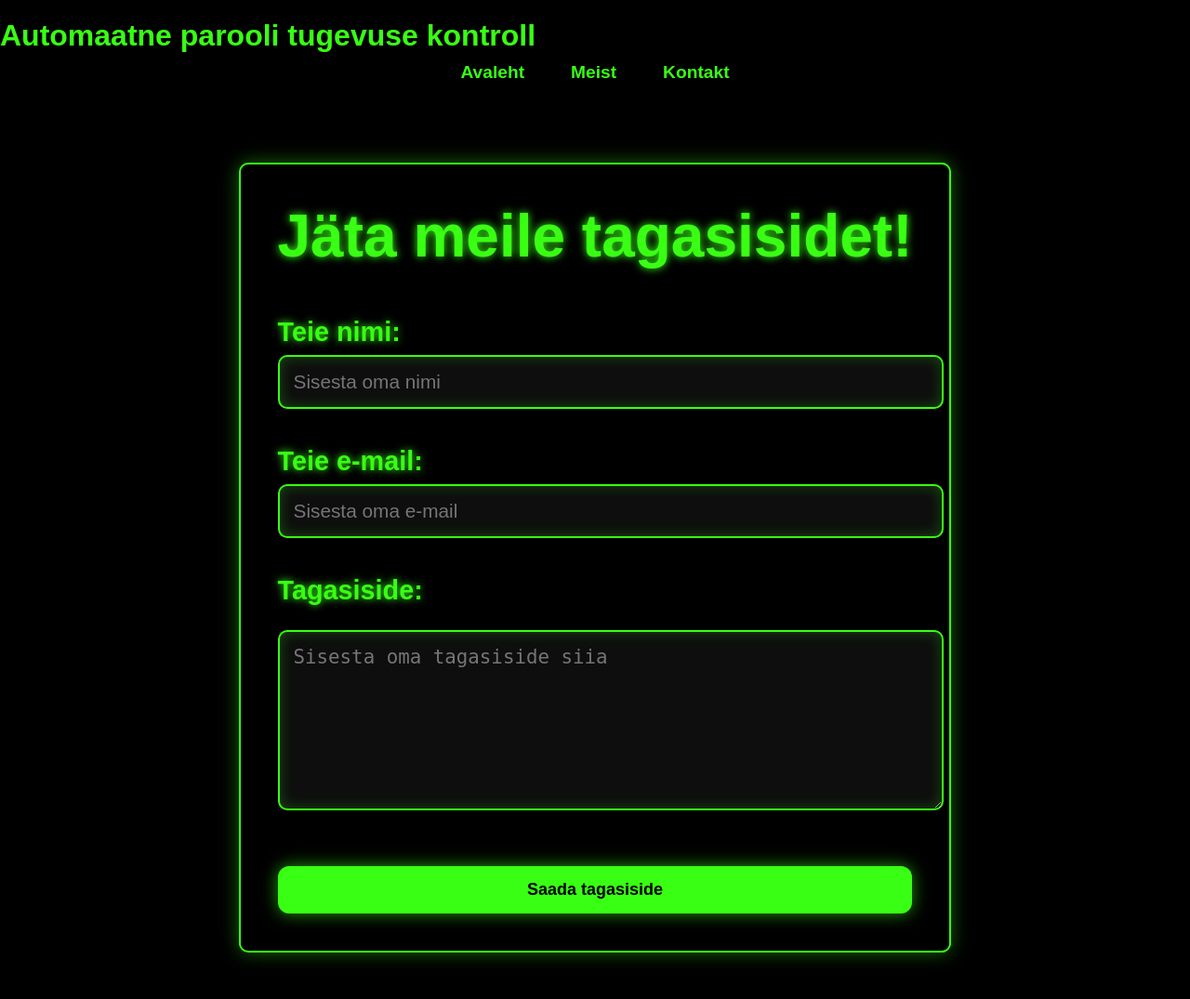
After one commit to MT999MT/Veebilehe_Projekt_keede, a Flask app: page /tagasiside in a window 1280 px wide. The commit adds this page. Shown: the whole page at 93% size. Run offline with Flask 3, Linux system fonts and the light colour scheme.

Commit message:
Lisatud funktsionaalne tagasiside vorm kasutajale, uuendatud lehe stiili.

```diff
--- a/app.py
+++ b/app.py
@@ -1,4 +1,4 @@
-from flask import Flask, render_template
+from flask import Flask, render_template, request, redirect, url_for
 
 app = Flask(__name__)
 
@@ -15,6 +15,22 @@ def about():
 def kontakt():
     return render_template('kontakt.html')
 
+# /// Tagasiside leht
+@app.route('/tagasiside', methods=['GET', 'POST'])
+def tagasiside():
+    if request.method == 'POST':
+        nimi = request.form['nimi']
+        email = request.form['email']
+        tagasiside = request.form['tagasiside']
+
+        # /// Tagasiside salvestamine faili või andmebaasi
+        with open('tagasiside.txt', 'a') as f:
+            f.write(f"Nimi:{nimi}\nEmail: {email}\ntagasiside {tagasiside}\n{'-'*20}\n")
+
+        return redirect(url_for('home')) # /// Pärast tagasiside saatmist suunatakse kasutaja tagasi kodulehele
+
+    return render_template('tagasiside.html')
+
 # /// Käivita rakendus
 if __name__ == '__main__':
     app.run(debug=True)
--- a/static/css/lehe_kujundus.css
+++ b/static/css/lehe_kujundus.css
@@ -16,13 +16,13 @@ header {
     background-color: black;
     color: #39FF14;
 }
-
+/* H1 (pealkiri) stiil */
 h1 {
     margin: 0;
     font-size: 2rem;
     color: #39FF14;
 }
-
+/* Navigeerimislingid */
 .nav-links {
     list-style: none;
     padding: 0;
@@ -36,7 +36,7 @@ h1 {
     display: inline-block;
     margin: 0 15px;
 }
-
+/* Lingid ise */
 .nav-links a {
     color: #39FF14;
     text-decoration: none;
@@ -44,84 +44,96 @@ h1 {
     font-size: 1.2rem;
     transition: color 0.3s ease; /* Sile transition hover efektile */
 }
-
+/* Hõljuv efekt lingile */
 .nav-links a:hover {
     text-decoration: underline;
     color: white;
 }
-
+/* Peamise sisu konteiner */
 .main-container {
     flex: 1;
     display: flex;
     justify-content: center;
     align-items: center;
-    color: #39FF14;
+    color: white;
 }
 
 /* Parooli sisestamise ala */
 .password-container {
     padding: 300px;
     border-radius: 10px;
-    background-color: black;
+    background-color: rgba(0, 0, 0, 0.95);
     box-shadow: 0 4px 10px;
     text-align: left;
     width: 50%;
 }
-
+/* Pealkiri parooli sisestamise alal */
 .password-container h2 {
     font-size: 2rem;
     font-weight: bold;
+    text-shadow: 0 0 20px #39FF14, 0 0 40px #39FF14;
 }
-
+/* Parooli sisestamise selgitav text */
 .password-container p {
     font-size: 1.2rem;
     font-weight: bold;
     margin-top: 10px;
+    text-shadow: 0 0 10px #39FF14;
 }
-
+/* Parooli sisestamise sisendala*/
 input[type="password"] {
     padding: 80px;
     width: 80%;
     margin-bottom: 50px;
     font-size: 20px;
     color: white;
-    background-color: #333;
-    border: 1px solid #39FF14;
+    background-color: rgba(0, 0, 0, 0.95);
+    box-shadow: 0 0 35px rgba(57, 255, 20, 0.5),
+                inset 0 0 30px rgba(57, 255, 20, 0.25);
+    border: 3px solid #39FF14;
     border-radius: 5px;
+    text-align: left;
+    transition: 0.3s;
 }
-
+/* Parooli sisestamise staatiline text ("Palun sisesta parool testimiseks.") */
 input[type="password"]::placeholder {
-    color: white;
+    color: pink;
+    text-shadow: 0 0 8px #39FF14;
     opacity: 1;
-    font-weight: bold;
 }
-
+/* Kontrolli parooli npu stiil */
 button {
-    padding: 12px 30px;
-    font-size: 22px;
+    padding: 14px 38px;
+    font-size: 1.5rem;
     font-weight: bold;
     cursor: pointer;
-    background-color: white;
+    background-color: #39FF14;
     color: black;
     border: 10px;
     border-radius: 10px;
     margin-top: 20px;
+    box-shadow: 0 0 25px rgba(57,255,28,0.6);
 }
-
+/* Hõljuv efekt nupule */
 button:hover {
-    background-color: gray;
-    color: white;
+    background-color: white;
+    color: black;
+    box-shadow: 0 0 40px white, 0 0 60px #39FF14;
+    transform: scale(1.05);
 }
-
+/* Paroolitugevuse mõõdiku konteiner */
 #strength-bar-container {
     position: relative;
     width: 93%;
-    height: 40px;
+    height: 35px;
     background-color: lightblue;
-    border-radius: 15px;
+    border: 2px solid #39FF14;
+    border-radius: 12px;
     overflow: hidden;
+    margin-top: 5px;
+    box-shadow: 0 0 15px rgba(57,255,20,0.4);
 }
-
+/* Paroolitugevuse mõõdik */
 #strength-bar {
     position: absolute;
     bottom: 0;
@@ -129,25 +141,188 @@ button:hover {
     height: 100%;
     width: 0%;
     background-color: red;
-    border-radius: 15px;
+    border-radius: 12px;
     overflow: hidden;
+    background: linear-gradient(90deg, red, orange, yellow, #39FF14);
+    transition: width 0.5s ease-in-out, background-color 0.4s ease;
 }
-
+/* Lainetuse liikumise visuaalne efekt parooli tugevuse mõõdikul */
 #wave {
     position: absolute;
     width: 200%;
     height: 100%;
-    background: linear-gradient(45deg, rgba(57,255,20,0.5), rgba(0,255,0,0.5) rgba(57,255,20,0.5));
+    background: linear-gradient(120deg, rgba(57,255,20,0.35), rgba(0,255,0,0.25) rgba(57,255,20,0.35));
     bottom: 0;
+    top: 0;
+    left: 0;
+    animation: wave 3s linear infinite;
+    opacity: 0.5;
 }
-
+/* Lainetuse liikumine parooli tugevuse mõõdikul */
 @keyframes wave {
     0% { transform: translateX(0); }
     100% { transform: translateX(-50%); }
 }
-
+/* Kuvatav tagasiside */
 #feedback {
     font-weight: bold;
-    font-size: 30px;
+    font-size: 28px;
+    margin-top: 15px;
+    text-shadow: 0 0 10px #39FF14;
 
 }
+/* Kasutajapoolse tagasiside vormi nupu "saada" stiil */
+button.tagasiside-nupp {
+    background-color: #39FF14;
+    color: black;
+    width: 100%;
+    font-size: 18px;
+}
+/* Hõljuv efekt */
+button.tagasiside-nupp:hover {
+    background-color: #32cc10;
+    color: white;
+}
+
+/* "Anna tagasisidet!" nupu stiil */
+.mine-tagasiside-lehele-btn {
+    padding: 12px 30px;
+    font-size: 1.4rem;
+    font-weight: bold;
+    cursor: pointer;
+    background-color: #39FF14;
+    color: white;
+    border: 10px;
+    border-radius: 10px;
+    margin-top: 20px;
+    transition: 0.3s ease;
+    position: absolute;
+    left: 20px;
+    bottom: 20px;
+    box-shadow: 0 0 18px rgba(57,255,20,0.6);
+}
+
+/* Hõljuv efekt */
+.mine-tagasiside-lehele-btn:hover {
+    background-color: white;
+    color: black;
+    box-shadow: 0 0 25px white, 0 0 35px #39FF14;
+    transform: scale(1.03);
+}
+
+/* Tagasiside lehe konteiner */
+.tagasiside-container {
+    max-width: 800px;
+    margin: 50px auto;
+    background-color: black;
+    padding: 40px;
+    border-radius: 10px;
+    box-shadow: 0 0 20px rgba(57, 255, 20, 0.4);
+    border: 2px solid #39FF14;
+    text-align: center;
+}
+
+/* Pealkirja stiil */
+.tagasiside-pealkiri {
+    font-size: 4rem;
+    text-align: center;
+    margin-bottom: 50px;
+    color: #39FF14;
+    text-shadow: 0 0 10px #39FF14;
+}
+
+/* Vormi grupp */
+.form-group {
+    margin-bottom: 40px;
+    text-align: left;
+}
+
+.form-group label {
+    display: block;
+    font-size: 1.8rem;
+    color: #39FF14;
+    margin-bottom: 8px;
+    font-weight: bold;
+    text-shadow: 0 0 8px #39FF14;
+}
+
+/* Sisendväljad */
+.form-group input,
+.form-group textarea {
+    width: 100%;
+    padding: 15px;
+    font-size: 1.3rem;
+    border: 2px solid #39FF14;
+    border-radius: 10px;
+    background-color: #0e0e0e;
+    color: #39FF14;
+    box-shadow: inset 0 0 15px rgba(57,255,20,0.25);
+    transition: 0.3s ease;
+    margin-left: 0;
+    display: block;
+}
+
+/* Tekstiala */
+.form-group textarea {
+    min-height: 160px;
+    resize: vertical;
+}
+
+/* Saatmisnupp */
+.tagasiside-nupp {
+    width: 100%;
+    padding: 15px;
+    font-size: 1.4rem;
+    font-weight: bold;
+    border: none;
+    border-radius: 12px;
+    cursor: pointer;
+    background-color: #39FF14;
+    color: black;
+    box-shadow: 0 0 18px rgba(57,255,20,0.6);
+    transition: 0.3s ease;
+}
+
+/* Nupu hover */
+.tagasiside-nupp:hover {
+    background-color: white;
+    color: black;
+    box-shadow: 0 0 25px white, 0 0 35px #39FF14;
+    transform: scale(1.03);
+}
+
+.password-wrapper {
+    position: relative;
+    width: 100%;
+    margin-top: 20px;
+    display: flex;
+    justify-content: center;
+}
+
+.password-warpper .toggle-eye {
+    position: absolute;
+    right: 15px;
+    top: 50%;
+    transform: translateY(-50%);
+    cursor: pointer;
+    font-size: 24px;
+    color: #39FF14;
+    transition: color 0.3s;
+}
+
+.password-wrapper input[type="password"],
+.password-wrapper input[type="text"] {
+    padding: 80px;
+    width: 100%;
+    font-size: 20px;
+    color: #b3b3b3;
+    background-color: black;
+    border: 2px solid #39FF14;
+    border-radius: 10px;
+    outline: none;
+    box-shadow: 0 0 10px rgba(57,255,20,0.5);
+}
+
+.password-wrapper .toggle-eye:hover {
+    color: white;
+}
--- a/static/js/script.js
+++ b/static/js/script.js
@@ -1,3 +1,10 @@
+// Näita/peida parool
+function togglePassword() {
+    const input = document.getElementById("password-input");
+    input.type = (input.type === "password") ? "text" : "password";
+}
+
+
 const input = document.getElementById('password-input');
 const button = document.getElementById('check-btn');
 const feedback = document.getElementById('feedback');
--- /dev/null
+++ b/templates/tagasiside.html
@@ -0,0 +1,30 @@
+{% extends "base.html" %}
+
+{% block title %}Tagasiside{% endblock %}
+
+{% block content %}
+
+<div class="tagasiside-container">
+
+    <h1 class="tagasiside-pealkiri">Jäta meile tagasisidet!</h1>
+
+    <form action="{{ url_for('tagasiside') }}" method="POST">
+
+        <div class="form-group">
+            <label for="nimi">Teie nimi:</label>
+            <input type="text" id="nimi" name="nimi" placeholder="Sisesta oma nimi" required>
+        </div>
+
+        <div class="form-group">
+            <label for="email">Teie e-mail:</label>
+            <input type="email" id="email" name="email" placeholder="Sisesta oma e-mail" required>
+        </div>
+        <div class="form-group">
+            <label for="tagasiside">Tagasiside:</label><br>
+            <textarea id="tagasiside" name="tagasiside" rows="6" placeholder="Sisesta oma tagasiside siia" required></textarea>
+        </div>
+
+        <button type="submit" class="tagasiside-nupp">Saada tagasiside</button>
+    </form>
+</div>
+{% endblock %}
```
Also changed, not shown: templates/avaleht.html (+9 -0 lines).
